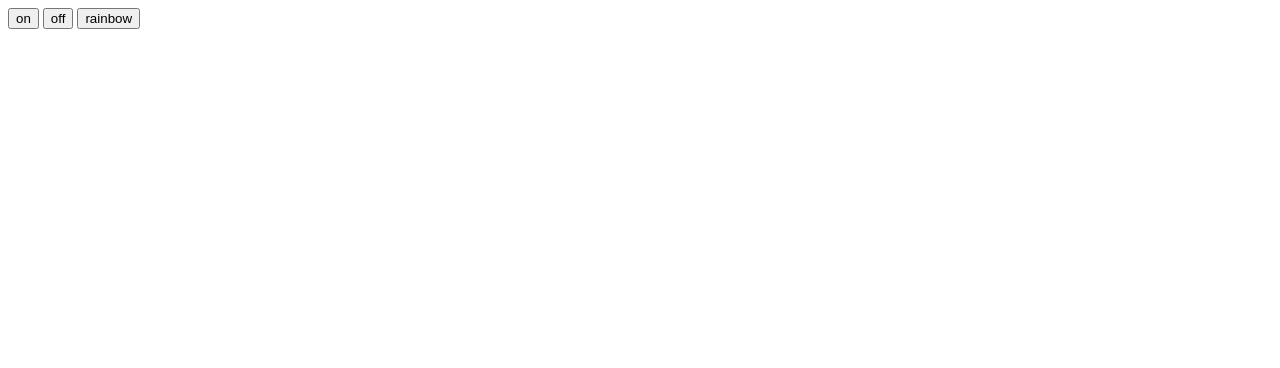
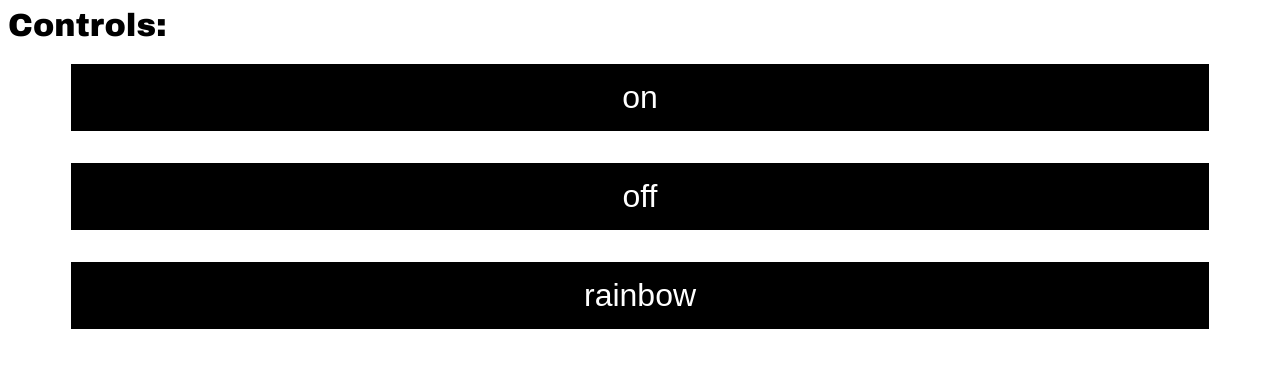
Before and after one commit to gruntygap/startled, a Flask app: page / in a window 1280 px wide. Shown: the top 368 px of the page. Run offline with Flask 2, Linux system fonts and the light colour scheme.

Commit message:
Better styling efforts

```diff
--- /dev/null
+++ b/app/static/css/index.css
@@ -0,0 +1,20 @@
+body {
+    font-family: "Arial Black", Gadget, sans-serif;
+}
+
+button {
+    background-color: #000;
+    border: none;
+    color: #fff;
+    padding: 15px 32px;
+    font-size: 2em;
+    width: 90%;
+    display: block;
+    margin-left: auto;
+    margin-right: auto;
+    margin-bottom: 1em;
+}
+
+button:active {
+    background-color: #ffffff;
+}
--- a/app/templates/index.html
+++ b/app/templates/index.html
@@ -1,8 +1,14 @@
 <html>
     <head>
+        <meta charset="utf-8">
+        <meta name="viewport" content="width=device-width, initial-scale=1.0, user-scalable=yes">
+        <title>startled!</title>
+        <!-- Specifing js and css-->
         <script type="text/javascript" src="/static/js/index.js"></script>
+        <link rel="stylesheet" type="text/css" href="/static/css/index.css">
     </head>
     <body>
+        <h1>Controls:</h1>
         <button id="on">on</button>
         <button id="off">off</button>
         <button id="rainbow">rainbow</button>
```
